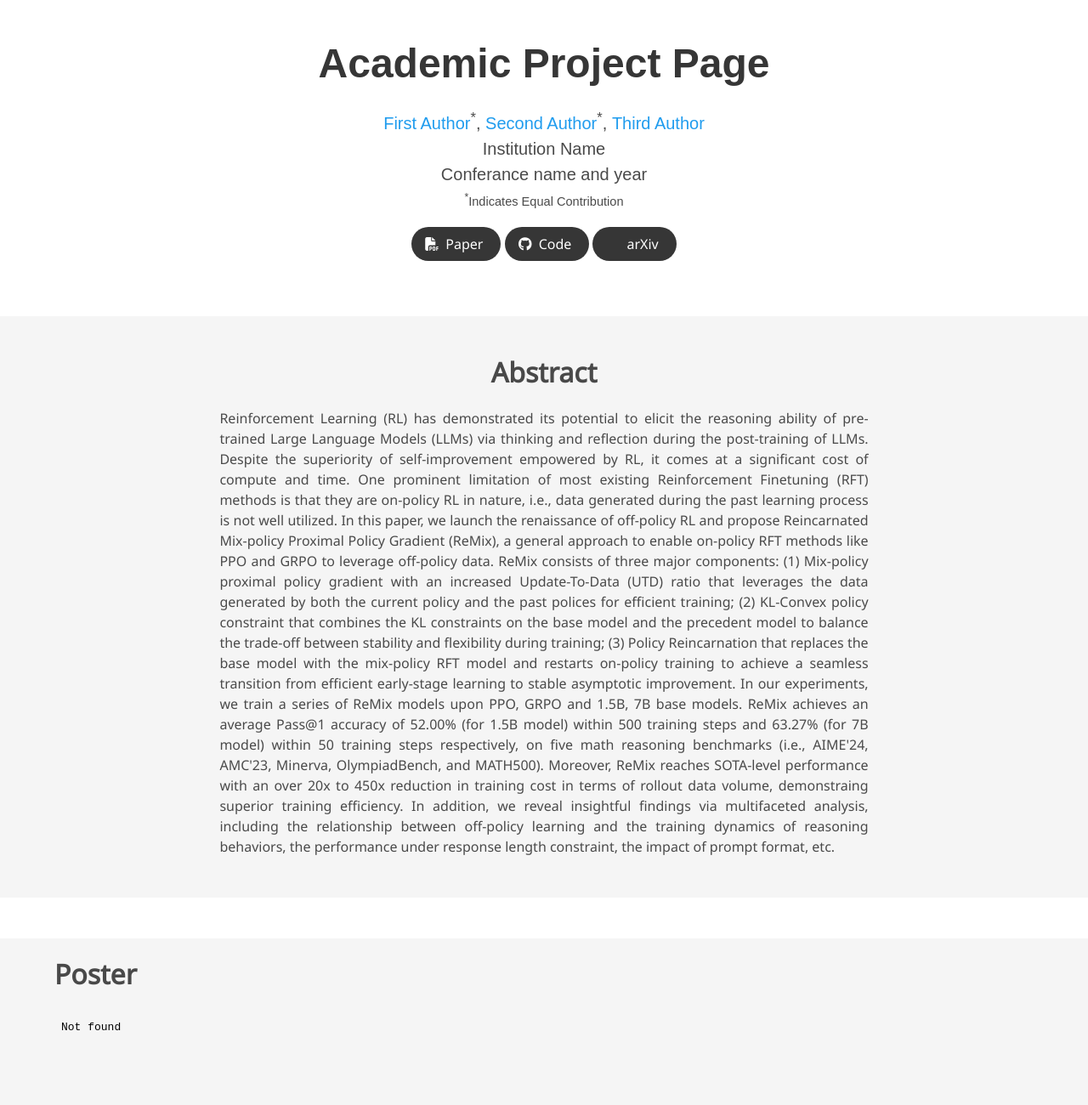
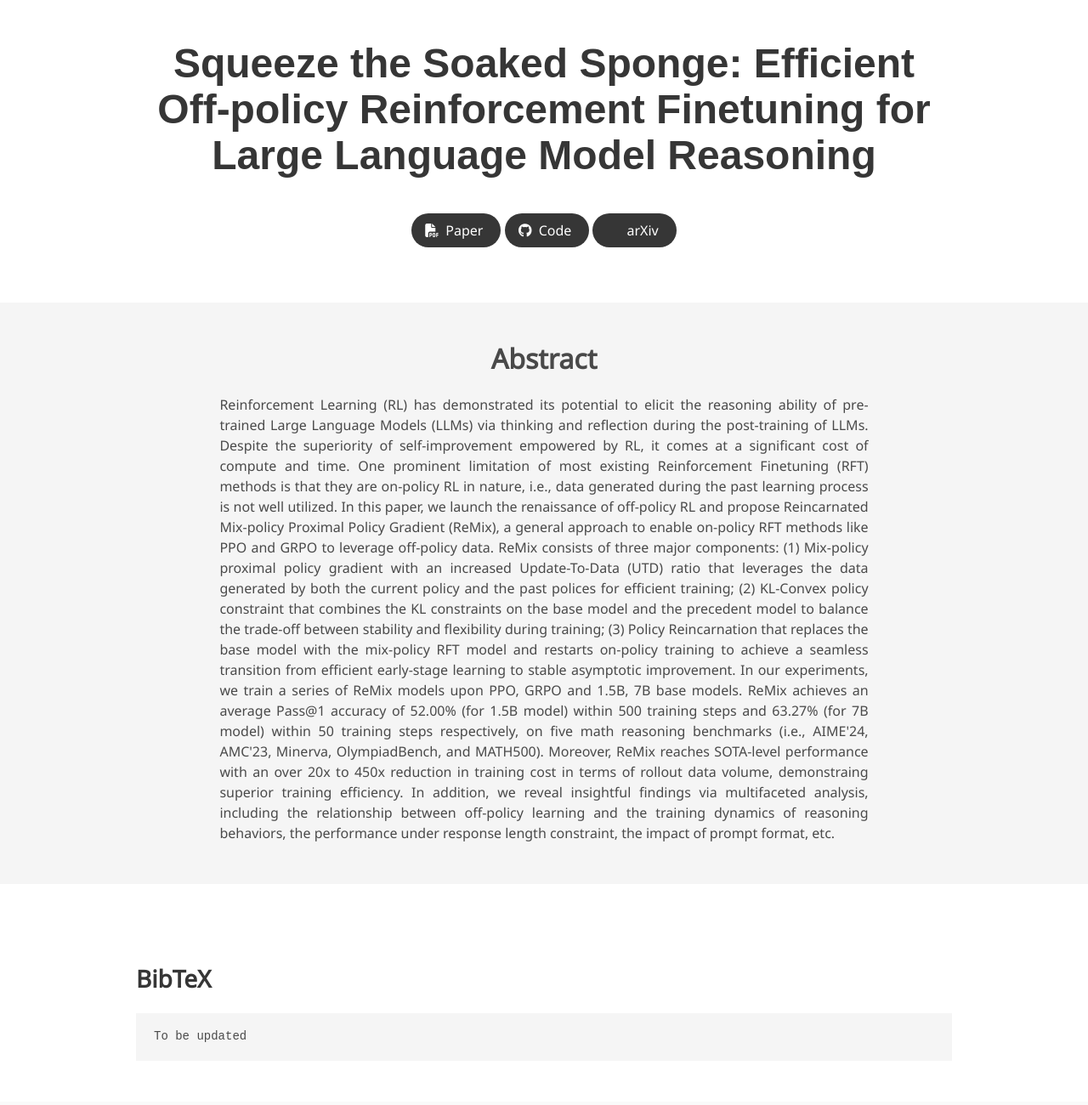
Before and after one commit to AnitaLeungxx/ReMix, a plain HTML site: page index.html in a window 1280 px wide. Shown: the top 1300 px of the page at 85% size. Drawn offline with nearby package versions, Linux system fonts and the light colour scheme; a script that the page names is missing; some icons are missing; a web font is replaced by a local one.

Commit message:
Update index.html

```diff
--- a/index.html
+++ b/index.html
@@ -52,22 +52,22 @@
       <div class="container is-max-desktop">
         <div class="columns is-centered">
           <div class="column has-text-centered">
-            <h1 class="title is-1 publication-title">Academic Project Page</h1>
+            <h1 class="title is-1 publication-title">Squeeze the Soaked Sponge: Efficient Off-policy Reinforcement Finetuning for Large Language Model Reasoning</h1>
             <div class="is-size-5 publication-authors">
               <!-- Paper authors -->
-              <span class="author-block">
-                <a href="FIRST AUTHOR PERSONAL LINK" target="_blank">First Author</a><sup>*</sup>,</span>
+              <!-- <span class="author-block">
+                <a href="FIRST AUTHOR PERSONAL LINK" target="_blank">Jing Liang</a><sup>*</sup>,</span>
                 <span class="author-block">
-                  <a href="SECOND AUTHOR PERSONAL LINK" target="_blank">Second Author</a><sup>*</sup>,</span>
+                  <a href="SECOND AUTHOR PERSONAL LINK" target="_blank">Hongyao Tang</a><sup>*</sup>,</span>
                   <span class="author-block">
-                    <a href="THIRD AUTHOR PERSONAL LINK" target="_blank">Third Author</a>
-                  </span>
+                    <a href="THIRD AUTHOR PERSONAL LINK" target="_blank">Yi Ma</a>
+                  </span> -->
                   </div>
 
-                  <div class="is-size-5 publication-authors">
+                  <!-- <div class="is-size-5 publication-authors">
                     <span class="author-block">Institution Name<br>Conferance name and year</span>
                     <span class="eql-cntrb"><small><br><sup>*</sup>Indicates Equal Contribution</small></span>
-                  </div>
+                  </div> -->
 
                   <div class="column has-text-centered">
                     <div class="publication-links">
@@ -136,7 +136,7 @@
       <div id="results-carousel" class="carousel results-carousel">
        <div class="item">
         <!-- Your image here -->
-        <img src="static/images/Main.jpg" alt="MY ALT TEXT"/>
+        <img src="static/images/Main.png" alt="MY ALT TEXT"/>
         <h2 class="subtitle has-text-centered">
           Efficiency-Performance Comparison for 1.5B Models (left) and 7B Models (right) in terms of Rollout Data Volume (i.e., total number of responses generated during training) v.s., Average Pass@1 Accuracy on five math reasoning benchmarks. An ideal model should appear in the top-left corner. Our method ReMix shows superior scores and significantly better training efficiency compared with standard PPO and GRPO. Moreover, ReMix-PPO achieves SOTA-level performance at 1.5B (52.00, 0.117M) and 7B scale (63.27, 0.007M) with an over 20x to 450x reduction in rollout data volume than DeepScaleR (53.35, 2.519M) and AceReason-Nemotron (63.24, 3.584M).
         </h2>
@@ -147,26 +147,11 @@
 <!-- End image carousel -->
 
 
-<!-- Paper poster -->
-<section class="hero is-small is-light">
-  <div class="hero-body">
-    <div class="container">
-      <h2 class="title">Poster</h2>
-
-      <iframe  src="static/pdfs/sample.pdf" width="100%" height="550">
-          </iframe>
-
-      </div>
-    </div>
-  </section>
-<!--End paper poster -->
-
-
 <!--BibTex citation -->
   <section class="section" id="BibTeX">
     <div class="container is-max-desktop content">
       <h2 class="title">BibTeX</h2>
-      <pre><code>BibTex Code Here</code></pre>
+      <pre><code>To be updated</code></pre>
     </div>
 </section>
 <!--End BibTex citation -->
```
